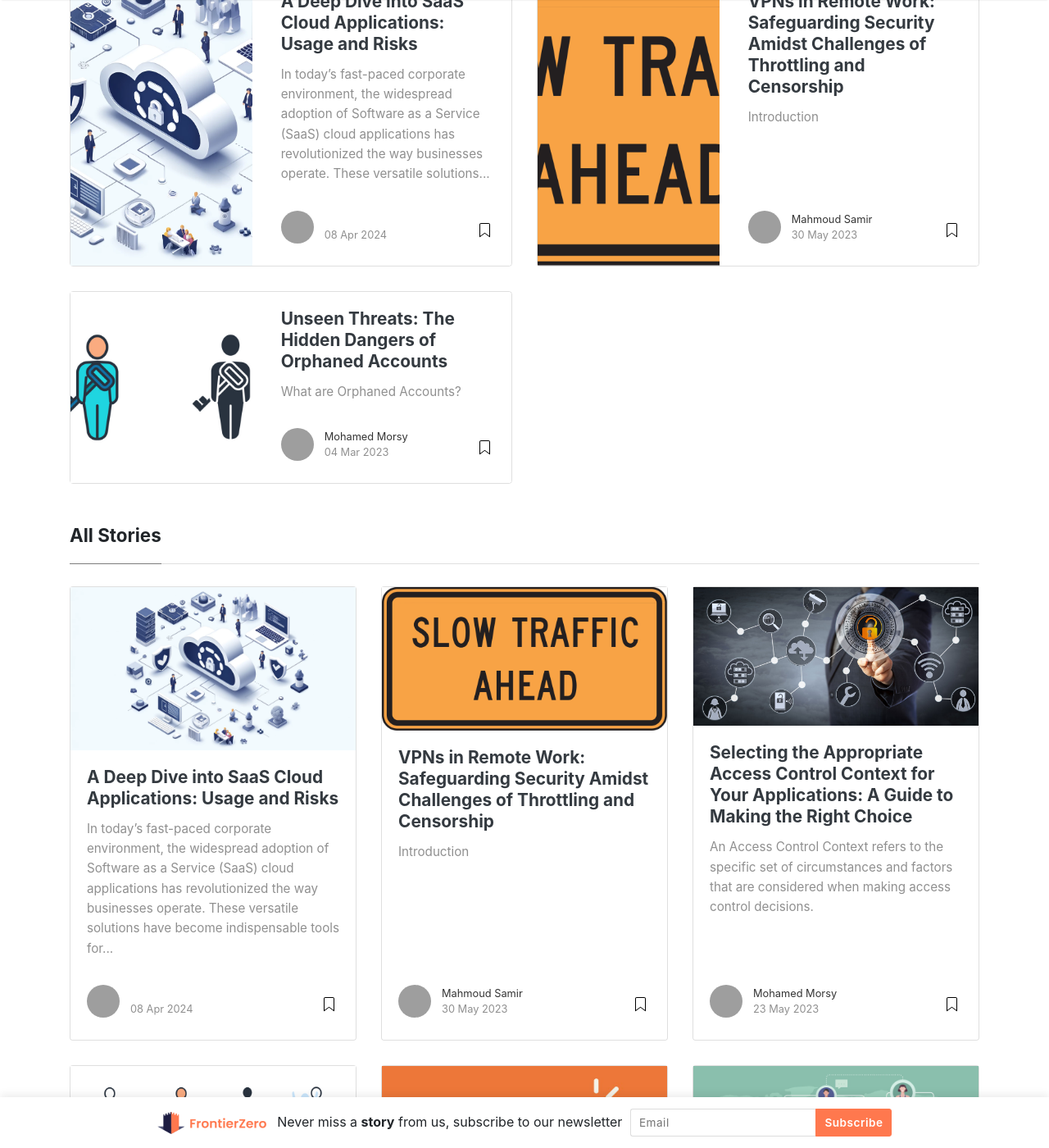
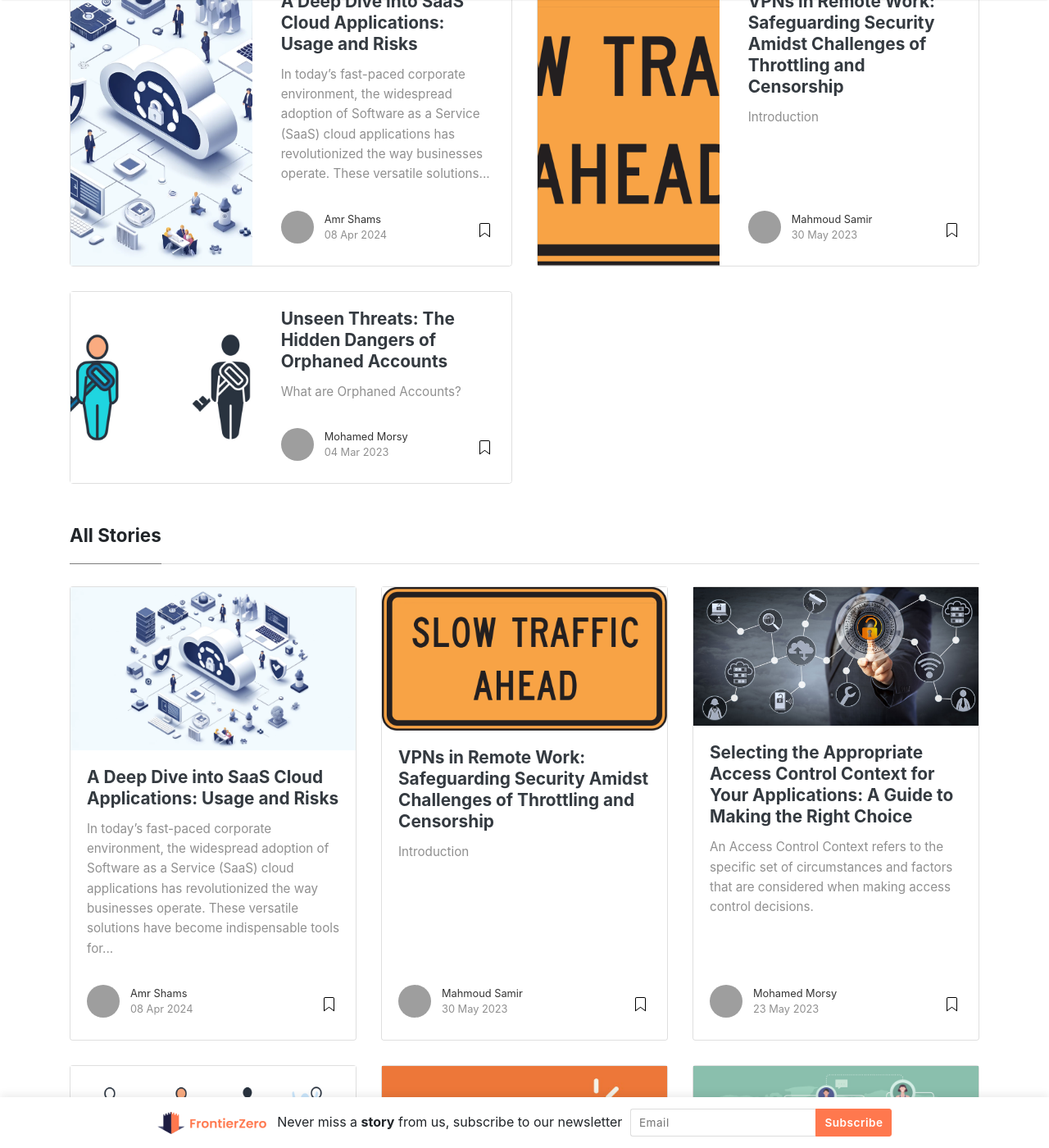
Before and after one commit to Frontier0/frontierzero-blog.github.io, a Jekyll site: the page built from index.html, in a window 1280 px wide and 1400 px high, scrolled down 322 px. Shown: the whole window at 82% size. Built offline with Jekyll 4.4.1, drawn with Linux system fonts in a browser that asks for light colours; nearby versions of some CDN libraries; the list of posts is cut into pages by our own code; grey boxes are pictures that could not be loaded.

Commit message:
Add files via upload

```diff
--- a/_config.yml
+++ b/_config.yml
@@ -22,7 +22,7 @@ authors:
     web: https://www.frontierzero.io/
     #twitter: https://twitter.com/wowthemesnet
     linkedin: https://linkedin.com/in/morsyy
-    description: "Founder and Chief Architect"
+    description: "Co Founder"
   samir:
     name: Mahmoud Samir
     display_name: Mahmoud Samir
@@ -31,6 +31,17 @@ authors:
     web: https://www.frontierzero.io/
     linkedin: https://www.linkedin.com/in/mahmoud-samir-37245b257/
     description: "Account Executive"
+  amr:
+    name: Amr Shams
+    display_name: Amr Shams
+    gravatar:
+    email: amr@frontierzero.io
+    web: https://www.linkedin.com/in/amr-m-shams/
+    linkedin: https://www.linkedin.com/in/amr-m-shams/
+    description: "Cybersecurity Analyst"
+
+
+
 # Plugins
 plugins:
   - jekyll-paginate
```
